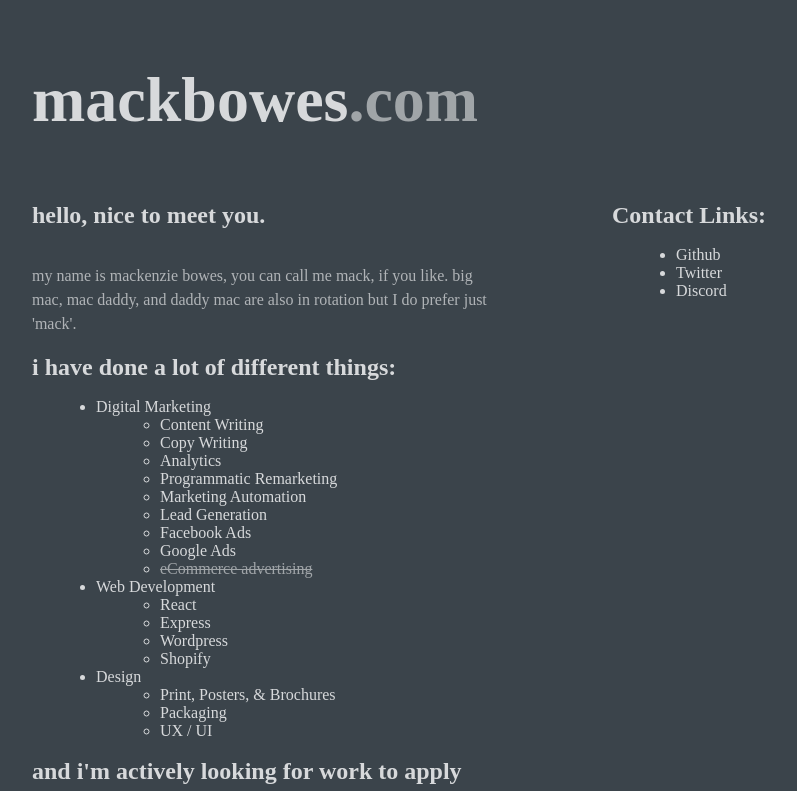
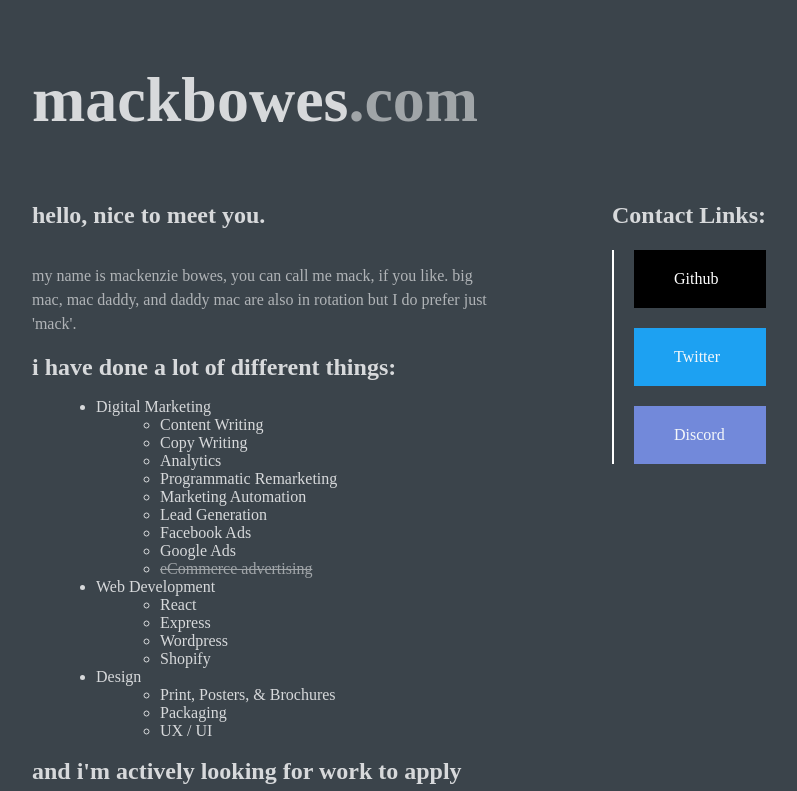
Before and after one commit to mackbowes/mackbowes.com, a Next.js app: page / in a window 1280 px wide. Shown: the top 791 px of the page, without its empty margins (88-885 px from the left). Built offline with nearby package versions, Linux system fonts and the light colour scheme; a web font is replaced by a local one.

Commit message:
styled Link Buttons

```diff
--- a/pages/index.js
+++ b/pages/index.js
@@ -54,11 +54,17 @@ export default function Home() {
 
           <article className={styles.column} title="contactLinks">
           <h3>Contact Links:</h3>
-          <ul>
-          <li><a href="https://github.com/mackbowes">Github</a></li>
-          <li><a href="https://twitter.com/mackenziepbowes">Twitter</a></li>
-          <li><a href="https://discord.com/users/287285429546385408">Discord</a></li>
-          </ul>
+          <div style={{paddingLeft: `2.5vmin`, borderLeft: `2px solid white`, marginTop: `2.5vmin`}}>
+          <a href="https://github.com/mackbowes">
+          <div style={{display: `block`, padding: `2.5vmin 5vmin`, margin: `0 0 0 0`, backgroundColor: `black`, color: `white`, cursor: `pointer`}}>Github</div>
+          </a>
+          <a href="https://twitter.com/mackenziepbowes">
+          <div style={{display: `block`, padding: `2.5vmin 5vmin`, margin: `2.5vmin 0 0 0`, backgroundColor: `#1DA1F2`, color: `#F5F8FA`, cursor: `pointer`}}>Twitter</div>
+          </a>
+          <a href="https://discord.com/users/287285429546385408">
+          <div style={{display: `block`, padding: `2.5vmin 5vmin`, margin: `2.5vmin 0 0 0`, backgroundColor: `#7289da`, color: `#F5F8FA`, cursor: `pointer`}}>Discord</div>
+          </a>
+          </div>
           </article>
         </section>
         <div className={styles.sectionHr}></div>
```
